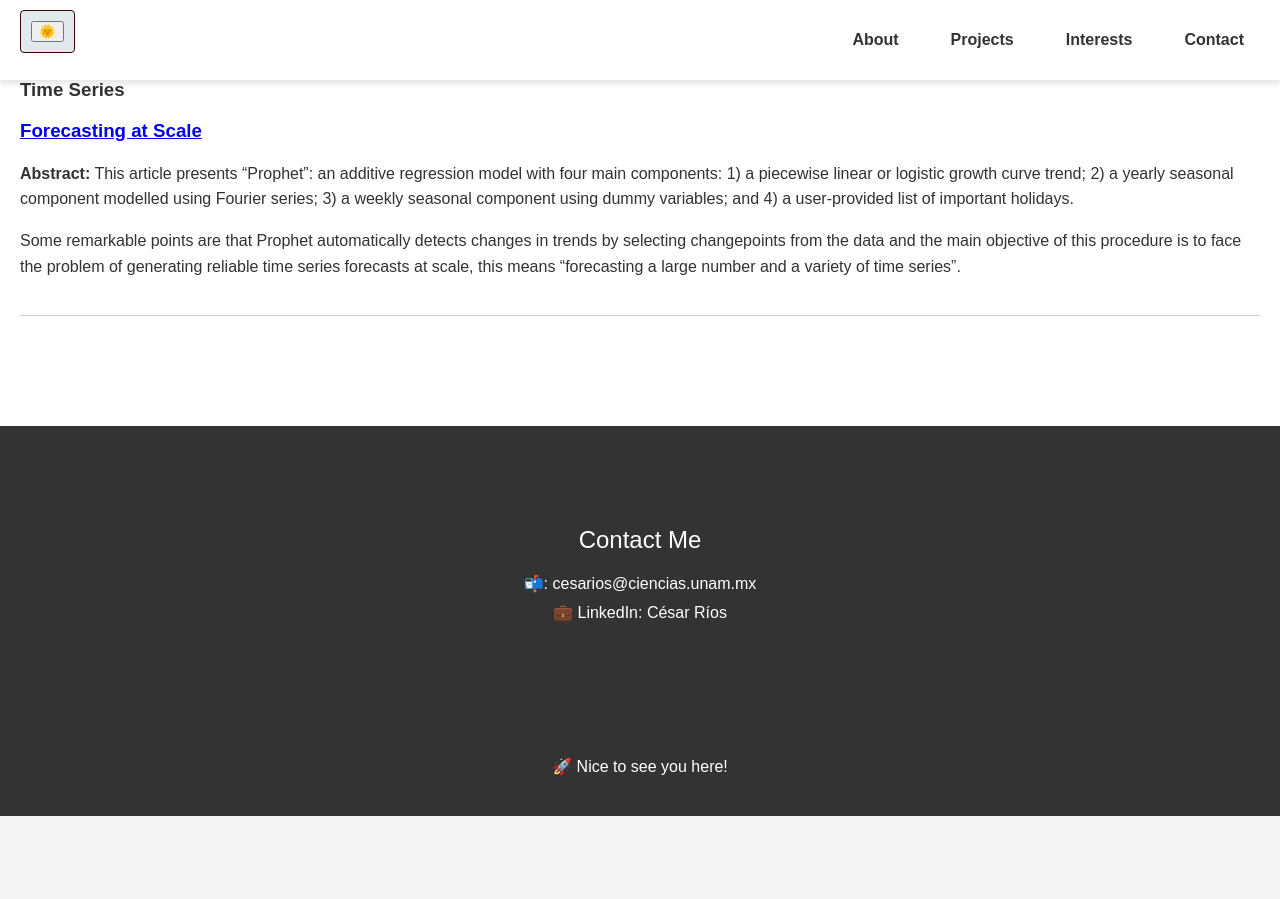
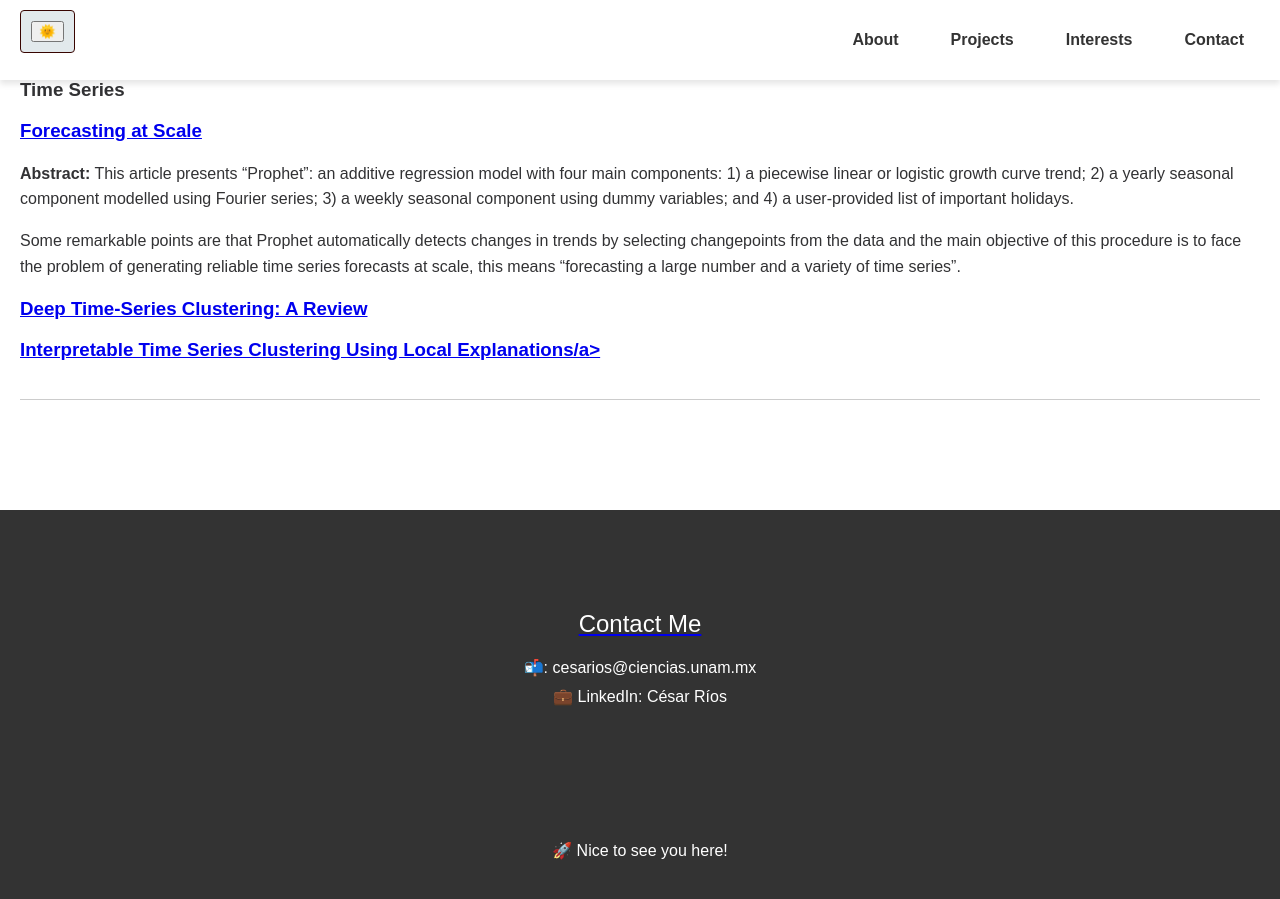
Before and after one commit to Cesarriosd/cesarios, a Jekyll site: the page built from README.md, in a window 1280 px wide and 900 px high, scrolled down 4707 px. Built offline with Jekyll 4.4.1, drawn with Linux system fonts in a browser that asks for light colours; our own code applies the rules of GitHub Pages for plain Markdown files; before the commit the page ends 5523 px from its top, so only the background shows below that.

Commit message:
add time series cluster paper

```diff
--- a/_layouts/default.html
+++ b/_layouts/default.html
@@ -601,6 +601,8 @@ cd<!DOCTYPE html>
             <h3><a href="https://peerj.com/preprints/3190.pdf">Forecasting at Scale</a></h3>
             <p><strong>Abstract:</strong> This article presents “Prophet”: an additive regression model with four main components: 1) a piecewise linear or logistic growth curve trend; 2) a yearly seasonal component modelled using Fourier series; 3) a weekly seasonal component using dummy variables; and 4) a user-provided list of important holidays.</p>
             <p>Some remarkable points are that Prophet automatically detects changes in trends by selecting changepoints from the data and the main objective of this procedure is to face the problem of generating reliable time series forecasts at scale, this means “forecasting a large number and a variety of time series”. </p>
+            <h3><a href="https://www.mdpi.com/2079-9292/10/23/3001">Deep Time-Series Clustering: A Review</a></h3>
+            <h3><a href="https://arxiv.org/pdf/2208.01152">Interpretable Time Series Clustering Using Local Explanations/a></h3>
 
 
         </div>
```
